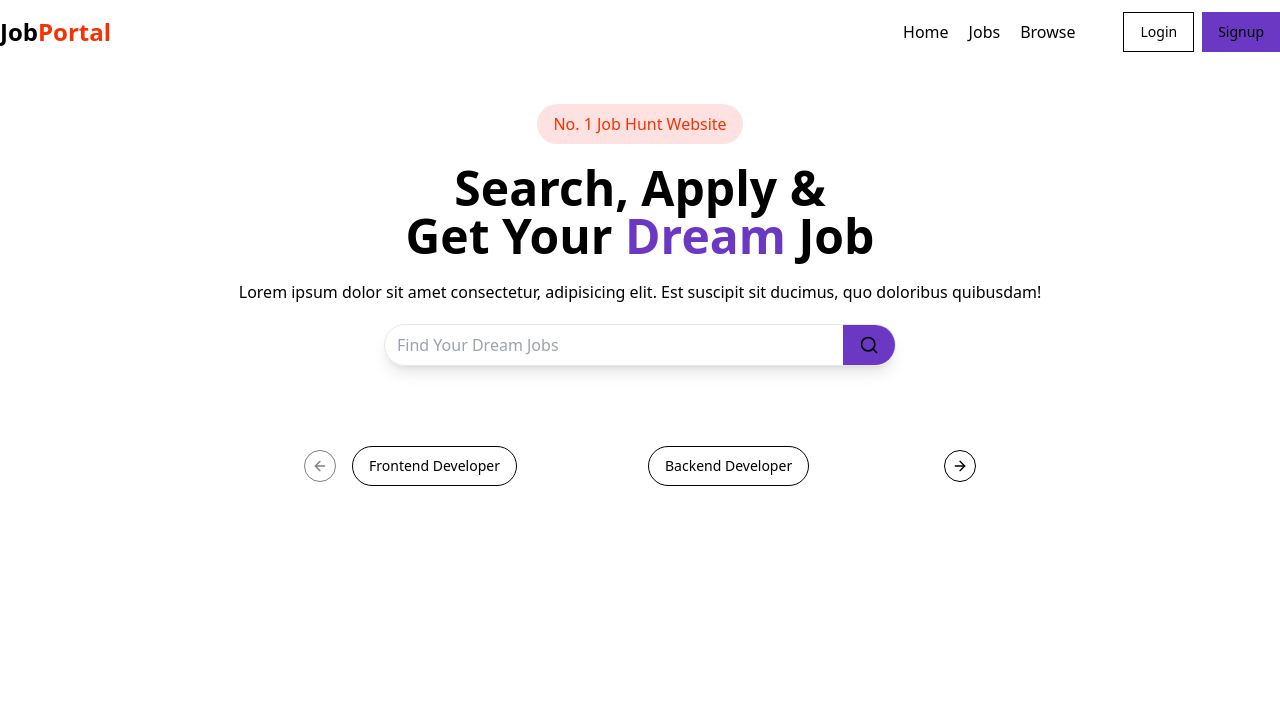
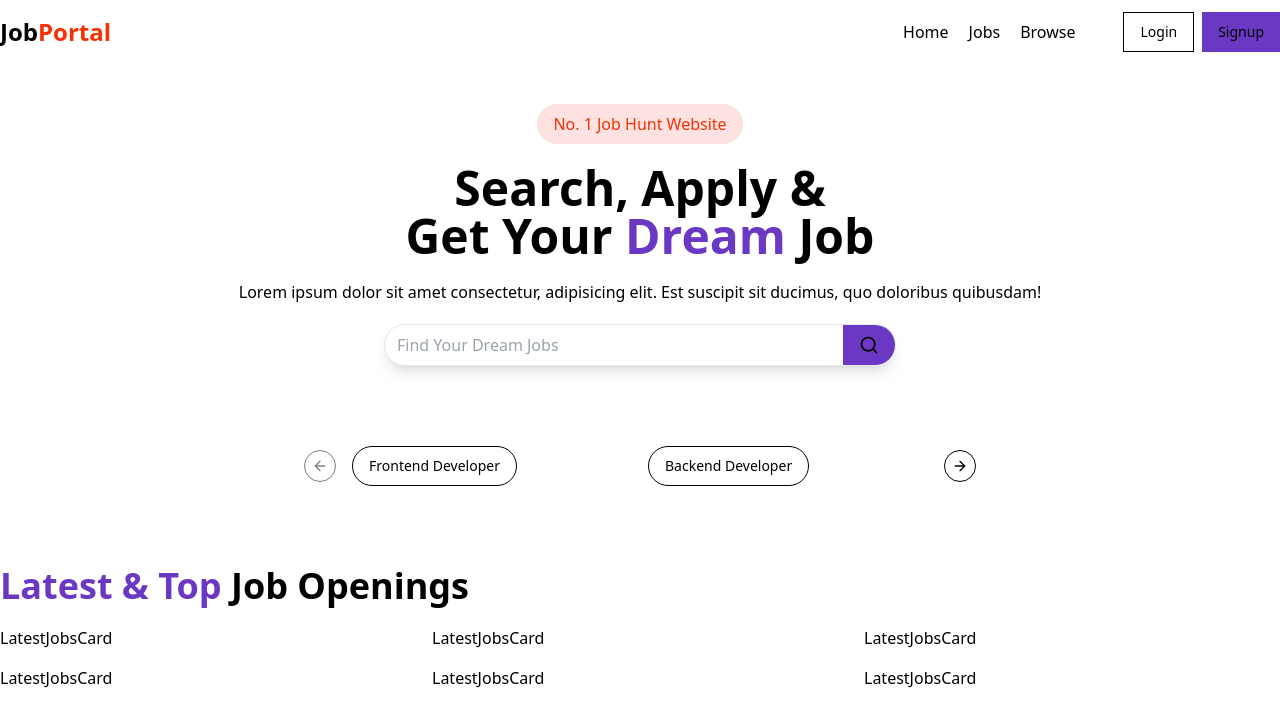
Before and after one commit to sanjeeb42/Job-Portal, a React (Vite) app in the folder frontend/: page / in a window 1280 px wide. Shown: the top 726 px of the page. Built offline with nearby package versions, Linux system fonts and the light colour scheme.

Commit message:
Added LatestJobs section

```diff
--- a/frontend/src/components/Home.jsx
+++ b/frontend/src/components/Home.jsx
@@ -2,6 +2,7 @@ import React from 'react'
 import Navbar from './shared/Navbar'
 import HeroSection from './HeroSection'
 import CategoryCarousel from './CategoryCarousel'
+import LatestJobs from './LatestJobs'
 
 const Home = () => {
   return (
@@ -9,8 +10,8 @@ const Home = () => {
         <Navbar/>
         <HeroSection/>
         <CategoryCarousel/>
-        {/* <LatestJobs/>
-        <Footer/> */}
+        <LatestJobs/>
+        {/* <Footer/> */}
     </div>
   )
 }
--- /dev/null
+++ b/frontend/src/components/LatestJobCards.jsx
@@ -0,0 +1,12 @@
+import React from 'react'
+
+const LatestJobCards = () => {
+
+  return (
+    <div>
+       LatestJobsCard
+    </div>
+  )
+}
+
+export default LatestJobCards
--- /dev/null
+++ b/frontend/src/components/LatestJobs.jsx
@@ -0,0 +1,22 @@
+import React from "react";
+import LatestJobCards from "./LatestJobCards";
+
+const randomJobs = [1, 2, 3, 4, 5, 6, 7, 8];
+
+const LatestJobs = () => {
+  return (
+    <div className="max-w-7xl mx-auto my-20">
+      <h1 className="font-bold text-4xl">
+        <span className="text-[#6A38C2]">Latest & Top </span>Job Openings
+      </h1>
+
+      <div className="grid grid-cols-3 gap-4 my-5">
+        {
+            randomJobs.slice(0,6).map((item, index) => <LatestJobCards />)
+        }
+      </div>
+    </div>
+  );
+};
+
+export default LatestJobs;
```
